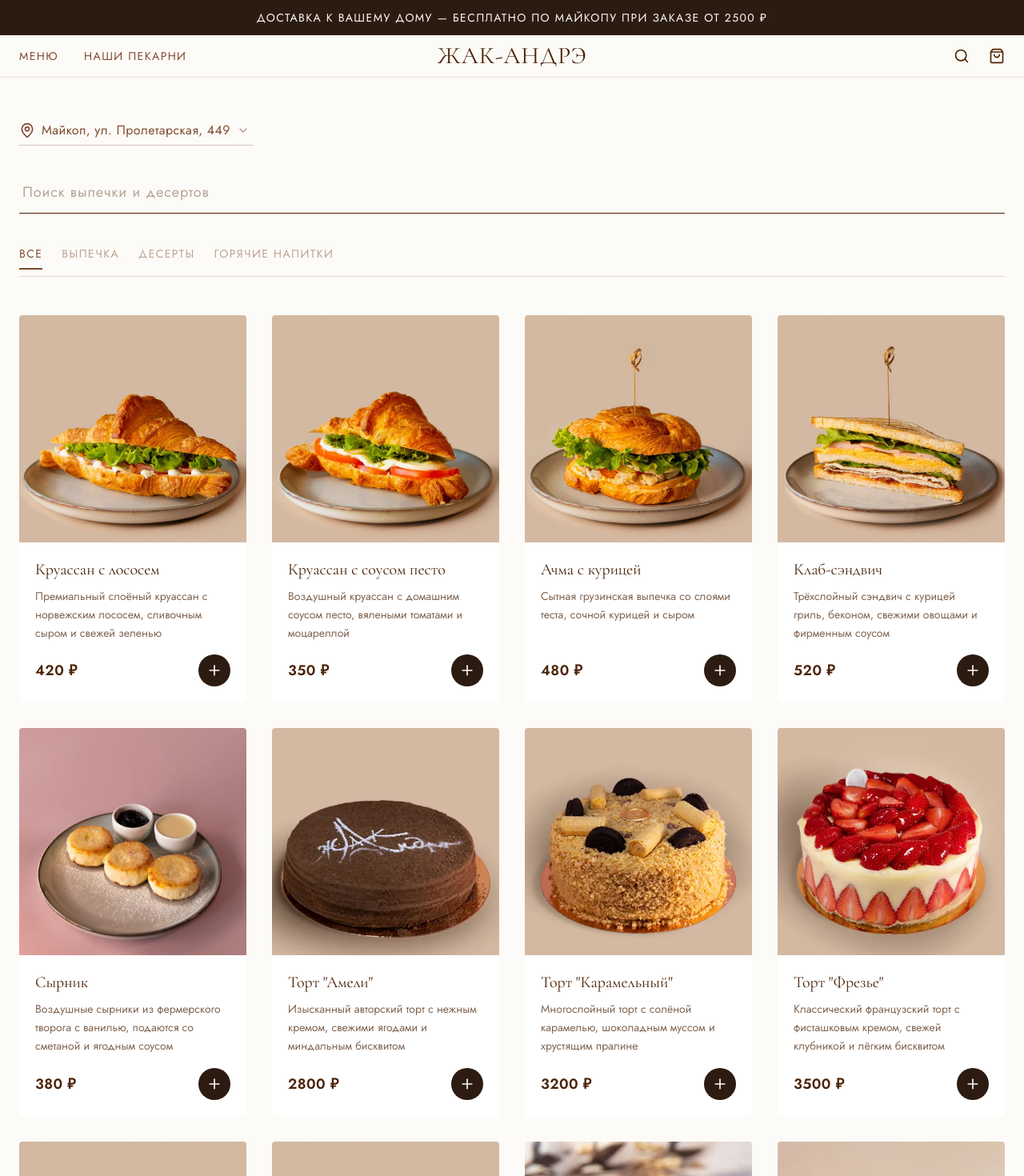
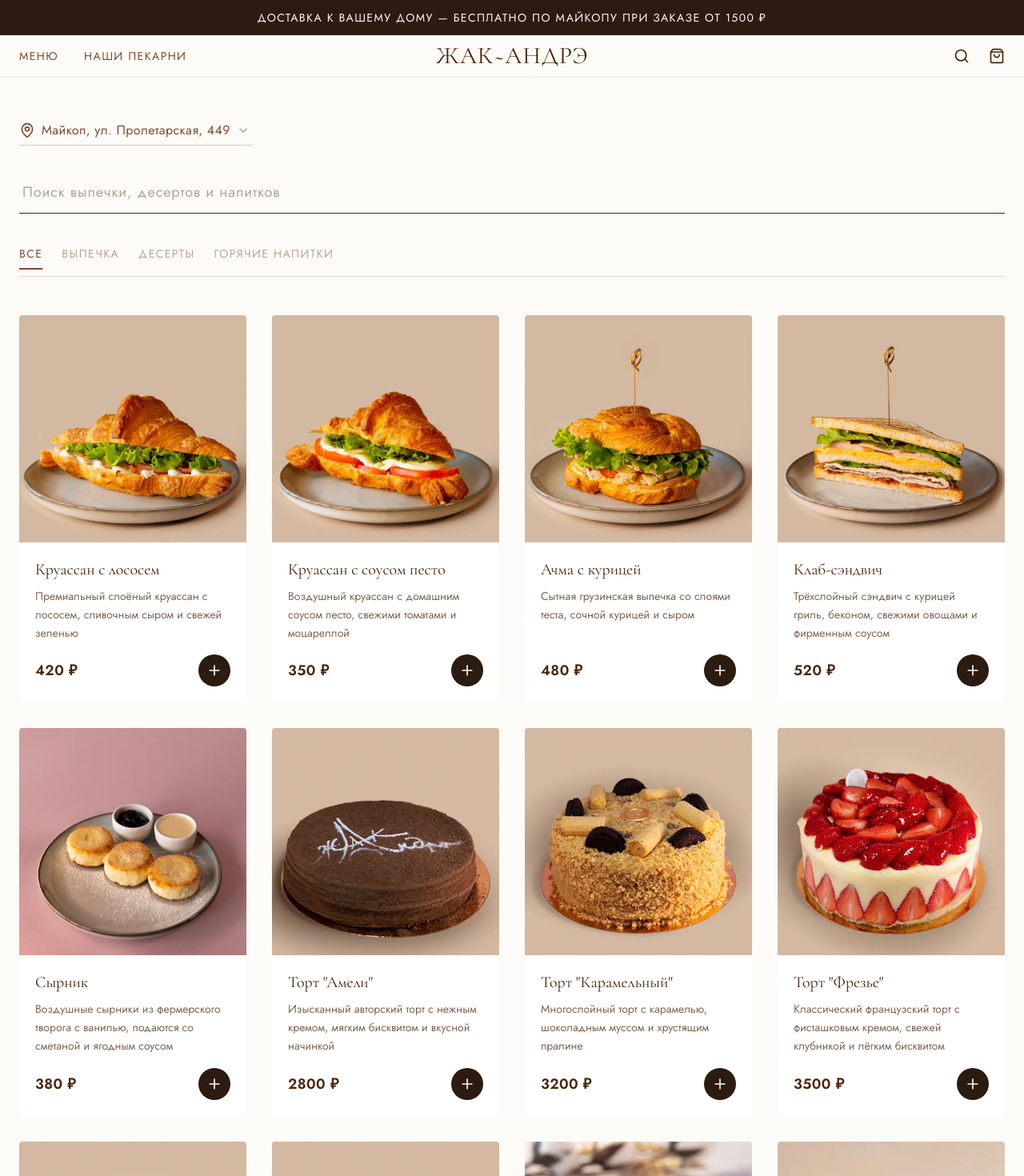
Before and after one commit to danil-shc/Jacques_Andre_Land, a Vue app: page /menu in a window 1280 px wide. Shown: the top 1470 px of the page at 80% size. Built offline with nearby package versions, Linux system fonts and the light colour scheme.

Commit message:
Fixing text logic fragments

```diff
--- a/src/components/FooterSection.vue
+++ b/src/components/FooterSection.vue
@@ -92,7 +92,7 @@ const getImageUrl = (name) => {
           <!-- Address Label -->
           <div class="pt-2 space-y-4">
             <p class="inline-block text-caramel font-sans font-semibold text-xs tracking-widest uppercase">
-              АДРЕС И ЧАСЫ РАБОТЫ
+              АДРЕСА И ЧАСЫ РАБОТЫ
             </p>
 
             <ul class="space-y-2">
--- a/src/components/HeaderSection.vue
+++ b/src/components/HeaderSection.vue
@@ -46,7 +46,7 @@ const navigateAndClose = (path) => {
   <!-- Top Promo Bar — scrolls away naturally -->
   <div class="bg-espresso text-cream text-center py-3 px-4">
     <p class="text-xs md:text-sm font-sans font-normal tracking-widest uppercase">
-      Доставка к вашему дому — бесплатно по Майкопу при заказе от 2500 ₽
+      Доставка к вашему дому — бесплатно по Майкопу при заказе от 1500 ₽
     </p>
   </div>
 
@@ -92,7 +92,7 @@ const navigateAndClose = (path) => {
         <!-- Centered Logo -->
         <div class="absolute left-1/2 transform -translate-x-1/2">
           <router-link to="/" class="font-serif font-normal text-xl md:text-3xl text-chocolate tracking-wide">
-            ЖАК-АНДРЭ
+            ЖАК~АНДРЭ
           </router-link>
         </div>
 
--- a/src/components/HeroSection.vue
+++ b/src/components/HeroSection.vue
@@ -1,5 +1,5 @@
 <script setup>
-import { ChevronDown } from 'lucide-vue-next'
+import { ArrowRight, ChevronDown } from 'lucide-vue-next'
 
 const getImageUrl = (name) => {
   const imageName = name.includes('.') ? name : `${name}.webp`
@@ -37,9 +37,10 @@ const scrollToSignatures = () => {
 
       <button
         @click="scrollToSignatures"
-        class="bg-cream text-chocolate font-sans font-semibold text-sm tracking-widest uppercase px-8 py-4 hover:bg-espresso hover:text-cream transition-all duration-300 ease-in-out cursor-pointer"
+        class="group flex items-center justify-center bg-cream text-chocolate font-sans font-semibold text-sm tracking-widest uppercase px-8 py-4 hover:bg-espresso hover:text-cream transition-all duration-300 ease-in-out cursor-pointer"
       >
-        ПОСМОТРЕТЬ УГОЩЕНИЯ →
+        <span>ПОСМОТРЕТЬ УГОЩЕНИЯ</span>
+        <ArrowRight :size="18" class="ml-2 transition-transform duration-300 ease-in-out group-hover:translate-x-1" />
       </button>
     </div>
 
--- a/src/components/ManifestoSection.vue
+++ b/src/components/ManifestoSection.vue
@@ -68,7 +68,7 @@ const getImageUrl = (name) => {
               ДОСТАВКА
             </h4>
             <p class="font-sans font-normal text-sm text-chocolate/80 leading-relaxed">
-              Свежая выпечка с почтением доставляется по всему Майкопу. Бесплатная доставка при заказе от 2500 ₽.
+              Свежая выпечка с почтением доставляется по всему Майкопу. Бесплатная доставка при заказе от 1500 ₽.
             </p>
           </div>
 
--- a/src/data/products.js
+++ b/src/data/products.js
@@ -2,7 +2,7 @@ export const menuProducts = [
   {
     id: 1,
     name: 'Круассан с лососем',
-    description: 'Премиальный слоёный круассан с норвежским лососем, сливочным сыром и свежей зеленью',
+    description: 'Премиальный слоёный круассан с лососем, сливочным сыром и свежей зеленью',
     price: 420,
     category: 'Выпечка',
     image: 'croissant_losos',
@@ -10,7 +10,7 @@ export const menuProducts = [
   {
     id: 2,
     name: 'Круассан с соусом песто',
-    description: 'Воздушный круассан с домашним соусом песто, вялеными томатами и моцареллой',
+    description: 'Воздушный круассан с домашним соусом песто, свежими томатами и моцареллой',
     price: 350,
     category: 'Выпечка',
     image: 'croissant_pesto',
@@ -18,7 +18,7 @@ export const menuProducts = [
   {
     id: 3,
     name: 'Торт "Амели"',
-    description: 'Изысканный авторский торт с нежным кремом, свежими ягодами и миндальным бисквитом',
+    description: 'Изысканный авторский торт с нежным кремом, мягким бисквитом и вкусной начинкой',
     price: 2800,
     category: 'Десерты',
     image: 'tort_ameli',
@@ -26,7 +26,7 @@ export const menuProducts = [
   {
     id: 4,
     name: 'Торт "Карамельный"',
-    description: 'Многослойный торт с солёной карамелью, шоколадным муссом и хрустящим пралине',
+    description: 'Многослойный торт с карамелью, шоколадным муссом и хрустящим пралине',
     price: 3200,
     category: 'Десерты',
     image: 'tort_caramel',
--- a/src/views/MenuView.vue
+++ b/src/views/MenuView.vue
@@ -13,7 +13,7 @@
         <input
           v-model="searchQuery"
           type="text"
-          placeholder="Поиск выпечки и десертов"
+          placeholder="Поиск выпечки, десертов и напитков"
           class="w-full bg-transparent border-b border-chocolate text-chocolate placeholder:text-chocolate/40 py-3 px-1 text-base md:text-lg font-sans tracking-wider focus:outline-none focus:border-chocolate transition-all duration-300"
         />
       </div>
```
